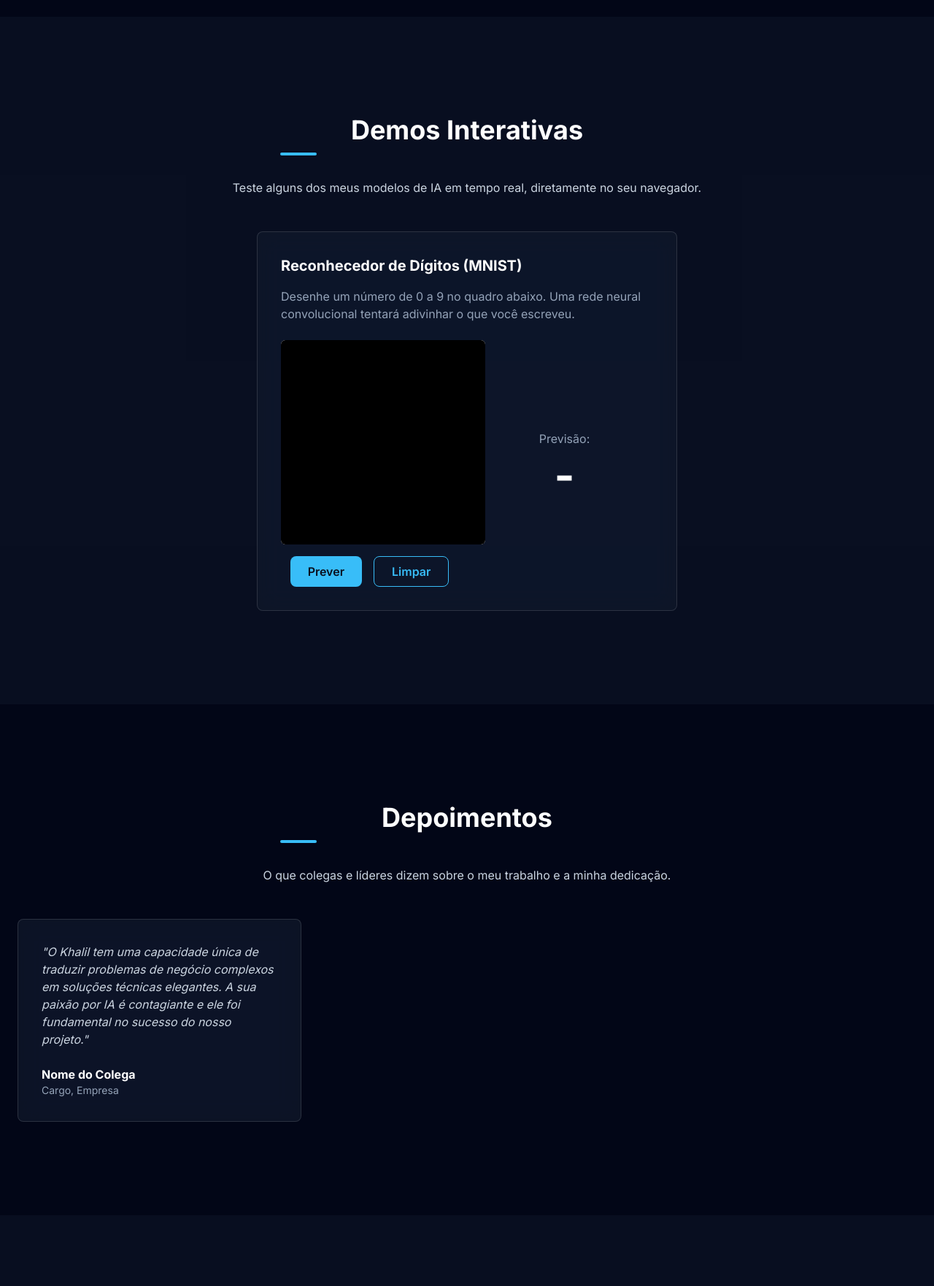
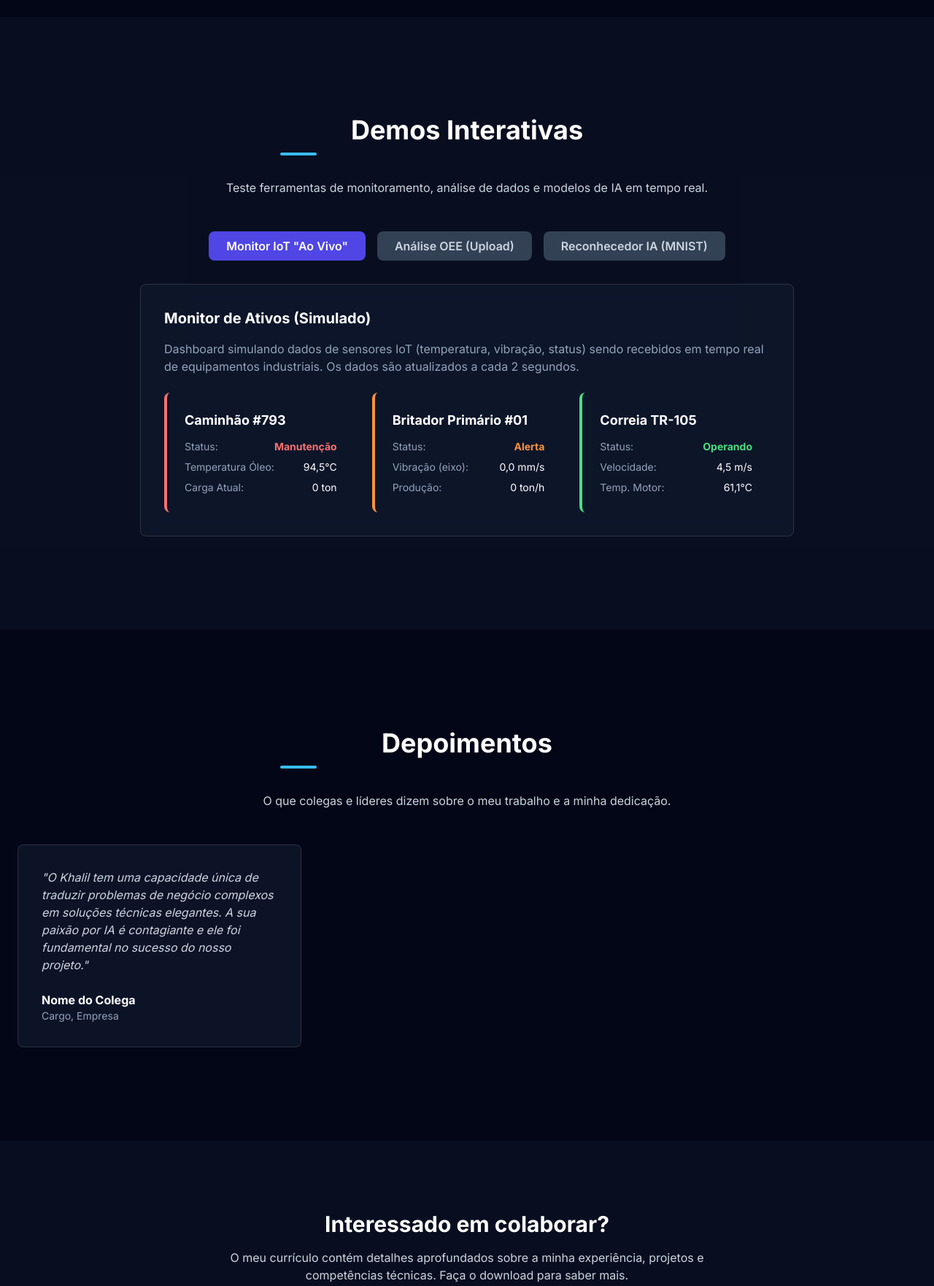
Before and after one commit to Khalil-Ravikson/Portfolio_Django, a Django app: page / in a window 1280 px wide. Shown: the part 3063-4825 px from the top of the page at 73% size. Run offline with Django 5.2, Linux system fonts and the light colour scheme; tables that the repository leaves empty hold one stand-in row (values such as "Sample post"); grey boxes marked "Sample" are stand-in pictures; grey boxes labelled with a size stand in for pictures from a placeholder-image service; a map, chart or similar area stays blank; style sheets or scripts are compiled from the project's sources; some libraries are stand-ins or nearby versions.

Commit message:
adicionando novas demos

````diff
--- a/core/urls.py
+++ b/core/urls.py
@@ -5,5 +5,7 @@ urlpatterns = [
     # Quando alguém acessar a raiz do site (''),
     # chame a função 'index' que criamos em views.py
     path('', views.index, name='index'),
-    path('predict-digit/', views.predict_digit, name='predict_digit')
+    path('predict-digit/', views.predict_digit, name='predict_digit'),
+    path('demo/analise-oee/', views.demo_analise_oee_view, name='demo_analise_oee'),
+    path('demo/iot-data/', views.demo_iot_data_view, name='demo_iot_data'),
 ]
--- a/core/views.py
+++ b/core/views.py
@@ -1,8 +1,13 @@
 from django.shortcuts import render
+import random
 from django.http import JsonResponse
 from django.views.decorators.csrf import csrf_exempt
+from django.views.decorators.http import require_POST
 from django.conf import settings
 import numpy as np
+import pandas as pd
+import json
+from django.http import HttpRequest, HttpResponse
 from PIL import Image
 import base64
 import io
@@ -70,3 +75,143 @@ def predict_digit(request):
             return JsonResponse({'error': f'Erro no processamento: {e}'}, status=500)
 
     return JsonResponse({'error': 'Método inválido'}, status=405)
+
+@require_POST # Garante que esta view só aceita POST
+def demo_analise_oee_view(request: HttpRequest) -> HttpResponse:
+    """
+    View para processar a análise OEE a partir de dados enviados via POST.
+    """
+    try:
+        # 1. Pega o arquivo do request
+        csv_file = request.FILES.get('arquivo_csv')
+
+        if not csv_file:
+            return HttpResponse("Nenhum arquivo enviado.", status=400)
+
+        # ---- INÍCIO DA MODIFICAÇÃO ----
+
+        # Verifica a extensão do arquivo
+        file_name = csv_file.name
+        if file_name.endswith('.csv'):
+            df = pd.read_csv(csv_file)
+        elif file_name.endswith('.xlsx'):
+            # Usa o 'openpyxl' por baixo dos panos
+            df = pd.read_excel(csv_file)
+        else:
+            return HttpResponse(
+                '<div class="text-red-400 text-center">Erro: Formato de arquivo não suportado. Use .csv ou .xlsx</div>'
+            )
+
+        # ---- FIM DA MODIFICAÇÃO ----
+        # 2. Lê o CSV com Pandas (pode ler .xlsx também)
+        # Vamos supor um CSV com colunas: 'disponibilidade', 'performance', 'qualidade'
+        df = pd.read_csv(csv_file)
+
+        # 3. Processamento (Exemplo SIMPLES)
+        # Em um caso real, você calcularia isso. Aqui, vamos só tirar a média.
+        # Supondo que seus dados já estão em % (ex: 90, 85, 99)
+        avg_availability = df['disponibilidade'].mean()
+        avg_performance = df['performance'].mean()
+        avg_quality = df['qualidade'].mean()
+
+        # OEE = A * P * Q (como decimais)
+        oee = (avg_availability / 100) * (avg_performance / 100) * (avg_quality / 100)
+
+        # Arredonda para 2 casas decimais
+        dados = {
+            "availability": round(avg_availability, 2),
+            "performance": round(avg_performance, 2),
+            "quality": round(avg_quality, 2),
+            "oee": round(oee * 100, 2) # Converte OEE de volta para %
+        }
+
+        # 4. Converte os dados para JSON (para o Alpine)
+        dados_json = json.dumps(dados)
+
+        # 5. Renderiza o FRAGMENTO HTML com os dados
+        return render(request, '_oee_results.html', {
+            'dados_json': dados_json
+        })
+
+    except Exception as e:
+        # Retorna uma mensagem de erro amigável
+        return HttpResponse(
+            f'<div class="text-red-400 text-center">Erro ao processar o arquivo: {e}</div>'
+        )
+
+def demo_iot_data_view(request: HttpRequest) -> HttpResponse:
+
+    # --- Lógica de Simulação ---
+
+    # Status possíveis e suas cores (Tailwind CSS)
+    status_choices = [
+        ('Operando', 'text-green-400', 'border-green-400'),
+        ('Ocioso', 'text-yellow-400', 'border-yellow-400'),
+        ('Manutenção', 'text-red-400', 'border-red-400'),
+        ('Alerta', 'text-orange-400', 'border-orange-400'),
+    ]
+
+    # Simulação Caminhão #793
+    caminhao_status, caminhao_cor, caminhao_borda = random.choice(status_choices)
+    if caminhao_status == 'Operando':
+        caminhao_carga = random.randint(180, 240)
+    else:
+        caminhao_carga = 0
+
+    caminhao_data = {
+        'status': caminhao_status,
+        'cor_status': caminhao_cor,
+        'borda_status': caminhao_borda,
+        'temp_oleo': round(random.uniform(85.0, 95.0), 1),
+        'carga': caminhao_carga,
+    }
+
+    # Simulação Britador Primário #01
+    britador_status, britador_cor, britador_borda = random.choice(status_choices)
+    if britador_status == 'Operando':
+        britador_prod = random.randint(1500, 2000)
+        britador_vibe = round(random.uniform(1.0, 2.5), 2)
+    else:
+        britador_prod = 0
+        britador_vibe = 0.0
+
+    britador_data = {
+        'status': britador_status,
+        'cor_status': britador_cor,
+        'borda_status': britador_borda,
+        'vibracao': britador_vibe,
+        'producao': britador_prod,
+    }
+
+    # Simulação Correia TR-105
+    correia_status, correia_cor, correia_borda = random.choice(status_choices)
+    if correia_status == 'Operando':
+        correia_vel = 4.5
+        correia_temp = round(random.uniform(60.0, 75.0), 1)
+    else:
+        correia_vel = 0.0
+        correia_temp = 40.0 # Temperatura ambiente
+
+    # Adiciona um alerta de temperatura
+    if correia_temp > 72.0:
+        correia_status = "Alerta Temp."
+        correia_cor = "text-red-400"
+        correia_borda = "border-red-400"
+
+    correia_data = {
+        'status': correia_status,
+        'cor_status': correia_cor,
+        'borda_status': correia_borda,
+        'velocidade': correia_vel,
+        'temp_motor': correia_temp,
+    }
+
+    # --- Monta o Contexto ---
+    context = {
+        'caminhao': caminhao_data,
+        'britador': britador_data,
+        'correia': correia_data,
+    }
+
+    # Renderiza e retorna APENAS o fragmento HTML
+    return render(request, 'partials/_iot_cards.html', context)
--- a/static/js/main.js
+++ b/static/js/main.js
@@ -5,14 +5,91 @@ document.addEventListener('DOMContentLoaded', function() {
     // --- LÓGICA DO MENU MOBILE ---
     const mobileMenuButton = document.getElementById('mobile-menu-button');
     const mobileMenu = document.getElementById('mobile-menu');
-    mobileMenuButton.addEventListener('click', () => {
-        mobileMenu.classList.toggle('hidden');
-    });
+    // Adicione esta checagem
+    if (mobileMenuButton && mobileMenu) {
+        mobileMenuButton.addEventListener('click', () => {
+            mobileMenu.classList.toggle('hidden');
+        });
+    }
+
+
+
+
+
+
+    // Isso precisa ser feito ANTES do Alpine ser inicializado
+document.addEventListener('alpine:init', () => {
+    Alpine.data('oeeChart', (data) => ({
+        // Armazena os dados vindos do Django
+        availability: data.availability || 0,
+        performance: data.performance || 0,
+        quality: data.quality || 0,
+        oee: data.oee || 0,
+
+        // Função que o x-init="renderChart()" irá chamar
+        renderChart() {
+            // $el é uma variável mágica do Alpine que aponta para o <div>
+            // Nós procuramos o canvas DENTRO dele
+            const ctx = this.$el.querySelector('#oee-chart-canvas').getContext('2d');
+
+            // Destrói gráfico antigo se houver
+            // (Importante se o usuário enviar um segundo arquivo)
+            if (window.myOeeChart instanceof Chart) {
+                window.myOeeChart.destroy();
+            }
+
+            // Cria o novo gráfico
+            window.myOeeChart = new Chart(ctx, {
+                type: 'bar', // Tipo de gráfico
+                data: {
+                    labels: ['Disponibilidade', 'Performance', 'Qualidade', 'OEE Total'],
+                    datasets: [{
+                        label: 'Eficiência (%)',
+                        data: [this.availability, this.performance, this.quality, this.oee],
+                        backgroundColor: [
+                            'rgba(59, 130, 246, 0.7)', // Azul
+                            'rgba(16, 185, 129, 0.7)', // Verde
+                            'rgba(245, 158, 11, 0.7)', // Amarelo
+                            'rgba(109, 40, 217, 0.7)'  // Indigo/Roxo
+                        ],
+                        borderColor: [
+                            'rgba(59, 130, 246, 1)',
+                            'rgba(16, 185, 129, 1)',
+                            'rgba(245, 158, 11, 1)',
+                            'rgba(109, 40, 217, 1)'
+                        ],
+                        borderWidth: 1
+                    }]
+                },
+                options: {
+                    scales: {
+                        y: {
+                            beginAtZero: true,
+                            max: 100, // OEE é de 0 a 100
+                            ticks: { color: '#94a3b8' } // Cor dos ticks (slate-400)
+                        },
+                        x: {
+                            ticks: { color: '#94a3b8' }
+                        }
+                    },
+                    plugins: {
+                        legend: {
+                            display: false // Esconde a legenda, já que só temos 1 dataset
+                        }
+                    },
+                    responsive: true,
+                    maintainAspectRatio: true
+                }
+            });
+        }
+    }));
+});
 
 
     // --- DADOS E LÓGICA DAS TECNOLOGIAS (ATUALIZADO) ---
     // NOTA: É recomendado usar Font Awesome ou ícones Lucide para ícones reais,
     // mas mantive a estrutura SVG que você forneceu.
+
     const technologies = [
         // Destaques
         { name: 'Python', icon: '<svg class="tech-icon" viewBox="0 0 24 24" fill="currentColor"><path d="M12 2a10 10 0 100 20 10 10 0 000-20zm-2.29 14.71a.75.75 0 01-1.06-1.06L11.88 12 8.65 8.77a.75.75 0 011.06-1.06L13 10.88l3.23-3.17a.75.75 0 111.06 1.06L14.12 12l3.23 3.17a.75.75 0 01-1.06 1.06L13 13.12l-3.29 3.59z"/></svg>' },
@@ -223,7 +300,10 @@ document.addEventListener('DOMContentLoaded', function() {
                     // 5. Enviar a imagem pré-processada para o nosso endpoint Django
                     const response = await fetch('/predict-digit/', {
                         method: 'POST',
-                        headers: { 'Content-Type': 'application/json' },
+                        headers: {
+                            'Content-Type': 'application/json',
+                            'X-CSRFToken': getCookie('csrftoken') // Adicione esta linha
+                        },
                         body: JSON.stringify({ image: imageDataUrl })
                     });
 
@@ -258,4 +338,20 @@ document.addEventListener('DOMContentLoaded', function() {
             clearBtn.addEventListener('click', clearCanvas);
         }
     }
+
+
+    function getCookie(name) {
+    let cookieValue = null;
+    if (document.cookie && document.cookie !== '') {
+        const cookies = document.cookie.split(';');
+        for (let i = 0; i < cookies.length; i++) {
+            const cookie = cookies[i].trim();
+            if (cookie.substring(0, name.length + 1) === (name + '=')) {
+                cookieValue = decodeURIComponent(cookie.substring(name.length + 1));
+                break;
+            }
+        }
+    }
+    return cookieValue;
+}
 });
--- a/templates/layout.html
+++ b/templates/layout.html
@@ -8,10 +8,11 @@
 
     <!-- 1. TAILWIND CSS VIA CDN (REVERTIDO PARA <script> para garantir a injeção correta de classes de layout) -->
     <script src="https://cdn.tailwindcss.com"></script>
-
+    <script src="https://unpkg.com/htmx.org@1.9.10"></script>
     <!-- 2. CSS PERSONALIZADO (Seus estilos sobrepõem o Tailwind, se houver) -->
     <link rel="stylesheet" href="{% static 'css/styles.css' %}">
-
+    <script defer src="https://cdn.jsdelivr.net/npm/alpinejs@3.x.x/dist/cdn.min.js"></script>
+    <script src="https://cdn.jsdelivr.net/npm/chart.js"></script>
     <!-- 3. FONTES -->
     <link rel="preconnect" href="https://fonts.googleapis.com">
     <link rel="preconnect" href="https://fonts.gstatic.com" crossorigin>
@@ -67,5 +68,3 @@
 </body>
 </html>
 ```
-
-Faça o *commit* e o *push* desta versão. Deve resolver o problema de *layout* quebrado.
--- a/templates/partials/_demos.html
+++ b/templates/partials/_demos.html
@@ -1,13 +1,87 @@
-<section id="demos" class="py-20 md:py-32 bg-slate-900/50">
+<section id="demos" class="py-20 md:py-32 bg-slate-900/50" x-data="{ activeDemo: 'iot' }">
+
     <div class="container mx-auto px-6">
+
         <h2 class="section-title text-center mx-auto max-w-lg">Demos Interativas</h2>
-        <p class="text-center text-slate-300 max-w-2xl mx-auto mb-12">Teste alguns dos meus modelos de IA em tempo real, diretamente no seu navegador.</p>
-        <div class="max-w-xl mx-auto glass-effect rounded-lg p-8">
+        <p class="text-center text-slate-300 max-w-2xl mx-auto mb-12">Teste ferramentas de monitoramento, análise de dados e modelos de IA em tempo real.</p>
+
+        <div class="flex flex-wrap justify-center gap-4 mb-8">
+            <button
+                @click="activeDemo = 'iot'"
+                :class="{ 'bg-indigo-600 text-white': activeDemo === 'iot', 'bg-slate-700 text-slate-300 hover:bg-slate-600': activeDemo !== 'iot' }"
+                class="btn font-semibold py-2 px-6 rounded-lg transition-colors duration-200">
+                Monitor IoT "Ao Vivo"
+            </button>
+            <button
+                @click="activeDemo = 'oee'"
+                :class="{ 'bg-indigo-600 text-white': activeDemo === 'oee', 'bg-slate-700 text-slate-300 hover:bg-slate-600': activeDemo !== 'oee' }"
+                class="btn font-semibold py-2 px-6 rounded-lg transition-colors duration-200">
+                Análise OEE (Upload)
+            </button>
+            <button
+                @click="activeDemo = 'mnist'"
+                :class="{ 'bg-indigo-600 text-white': activeDemo === 'mnist', 'bg-slate-700 text-slate-300 hover:bg-slate-600': activeDemo !== 'mnist' }"
+                class="btn font-semibold py-2 px-6 rounded-lg transition-colors duration-200">
+                Reconhecedor IA (MNIST)
+            </button>
+        </div>
+
+        <div x-show="activeDemo === 'iot'" x-cloak class="glass-effect rounded-lg p-8 max-w-4xl mx-auto">
+            <h3 class="text-xl font-bold text-white mb-4">Monitor de Ativos (Simulado)</h3>
+            <p class="text-slate-400 mb-6">
+                Dashboard simulando dados de sensores IoT (temperatura, vibração, status)
+                sendo recebidos em tempo real de equipamentos industriais.
+                Os dados são atualizados a cada 2 segundos.
+            </p>
+            <div id="iot-dashboard-wrapper"
+                 hx-get="{% url 'demo_iot_data' %}"
+                 hx-trigger="load, every 2s"
+                 hx-swap="innerHTML">
+
+                <div class="flex justify-center items-center h-48">
+                    <p class="text-slate-300">Conectando aos sensores...</p>
+                </div>
+            </div>
+        </div>
+
+        <div x-show="activeDemo === 'oee'" x-cloak class="glass-effect rounded-lg p-8 max-w-3xl mx-auto">
+            <h3 class="text-xl font-bold text-white mb-4">Dashboard de Eficiência (OEE)</h3>
+            <p class="text-slate-400 mb-6">
+                Faça o upload de um arquivo CSV ou Excel com dados de produção (disponibilidade, performance)
+                para calcular o OEE (Overall Equipment Effectiveness).
+            </p>
+            <form
+                hx-post="{% url 'demo_analise_oee' %}"
+                hx-target="#oee-results-wrapper"
+                hx-swap="innerHTML"
+                hx-encoding="multipart/form-data"
+                hx-indicator="#oee-loader"
+                class="mb-6">
+                {% csrf_token %}
+                <input type="file" name="arquivo_csv" required
+                       class="block w-full text-sm text-slate-300
+                              file:mr-4 file:py-2 file:px-4
+                              file:rounded-lg file:border-0
+                              file:text-sm file:font-semibold
+                              file:bg-indigo-600 file:text-white
+                              hover:file:bg-indigo-700 cursor-pointer"/>
+                <button type="submit" class="btn-primary font-semibold py-2 px-6 rounded-lg mt-4">
+                    Analisar
+                </button>
+                <span id="oee-loader" class="htmx-indicator ml-4 text-slate-300">
+                    Processando...
+                </span>
+            </form>
+            <div id="oee-results-wrapper" class="mt-6">
+                <p class="text-center text-slate-500">Aguardando arquivo para análise...</p>
+            </div>
+        </div>
+
+        <div x-show="activeDemo === 'mnist'" x-cloak class="max-w-xl mx-auto glass-effect rounded-lg p-8">
             <h3 class="text-xl font-bold text-white mb-4">Reconhecedor de Dígitos (MNIST)</h3>
             <p class="text-slate-400 mb-6">Desenhe um número de 0 a 9 no quadro abaixo. Uma rede neural convolucional tentará adivinhar o que você escreveu.</p>
             <div class="grid grid-cols-1 md:grid-cols-2 gap-6 items-center">
                 <div>
-                    <!-- A largura e altura do canvas são cruciais para o pré-processamento no main.js -->
                     <canvas id="digit-canvas" width="280" height="280" class="bg-white rounded-md cursor-crosshair mx-auto"></canvas>
                     <div class="flex justify-center space-x-4 mt-4">
                         <button id="predict-btn" class="btn-primary font-semibold py-2 px-6 rounded-lg">Prever</button>
@@ -20,5 +94,5 @@
                 </div>
             </div>
         </div>
-    </div>
-</section>
+
+    </div> </section>
--- /dev/null
+++ b/templates/partials/_iot_cards.html
@@ -0,0 +1,57 @@
+<div class="grid grid-cols-1 md:grid-cols-3 gap-6">
+
+    <div class="glass-effect-light p-6 rounded-lg border-l-4 {{ caminhao.borda_status }}">
+        <h4 class="text-lg font-bold text-white mb-3">Caminhão #793</h4>
+        <div class="space-y-2 text-sm">
+            <div class="flex justify-between">
+                <span class="text-slate-400">Status:</span>
+                <span class="font-bold {{ caminhao.cor_status }}">{{ caminhao.status }}</span>
+            </div>
+            <div class="flex justify-between">
+                <span class="text-slate-400">Temperatura Óleo:</span>
+                <span class="text-white">{{ caminhao.temp_oleo }}°C</span>
+            </div>
+            <div class="flex justify-between">
+                <span class="text-slate-400">Carga Atual:</span>
+                <span class="text-white">{{ caminhao.carga }} ton</span>
+            </div>
+        </div>
+    </div>
+
+    <div class="glass-effect-light p-6 rounded-lg border-l-4 {{ britador.borda_status }}">
+        <h4 class="text-lg font-bold text-white mb-3">Britador Primário #01</h4>
+        <div class="space-y-2 text-sm">
+            <div class="flex justify-between">
+                <span class="text-slate-400">Status:</span>
+                <span class="font-bold {{ britador.cor_status }}">{{ britador.status }}</span>
+            </div>
+            <div class="flex justify-between">
+                <span class="text-slate-400">Vibração (eixo):</span>
+                <span class="text-white">{{ britador.vibracao }} mm/s</span>
+            </div>
+            <div class="flex justify-between">
+                <span class="text-slate-400">Produção:</span>
+                <span class="text-white">{{ britador.producao }} ton/h</span>
+            </div>
+        </div>
+    </div>
+
+    <div class="glass-effect-light p-6 rounded-lg border-l-4 {{ correia.borda_status }}">
+        <h4 class="text-lg font-bold text-white mb-3">Correia TR-105</h4>
+        <div class="space-y-2 text-sm">
+            <div class="flex justify-between">
+                <span class="text-slate-400">Status:</span>
+                <span class="font-bold {{ correia.cor_status }}">{{ correia.status }}</span>
+            </div>
+            <div class="flex justify-between">
+                <span class="text-slate-400">Velocidade:</span>
+                <span class="text-white">{{ correia.velocidade }} m/s</span>
+            </div>
+            <div class="flex justify-between">
+                <span class="text-slate-400">Temp. Motor:</span>
+                <span class="text-white">{{ correia.temp_motor }}°C</span>
+            </div>
+        </div>
+    </div>
+
+</div>
````
Also changed, not shown: templates/partials/_oee_results.html (added, +26 -0 lines), static/images/autocad-svgrepo-com.svg (added), static/images/django-icon-svgrepo-com.svg (added), static/images/docker-svgrepo-com.svg (added), static/images/excel2-svgrepo-com.svg (added), static/images/git-svgrepo-com.svg (added), static/images/n8n-color.svg (added), static/images/python-svgrepo-com.svg (added), static/images/scikit-learn.svg (added), static/images/tensorflow-svgrepo-com.svg (added).
